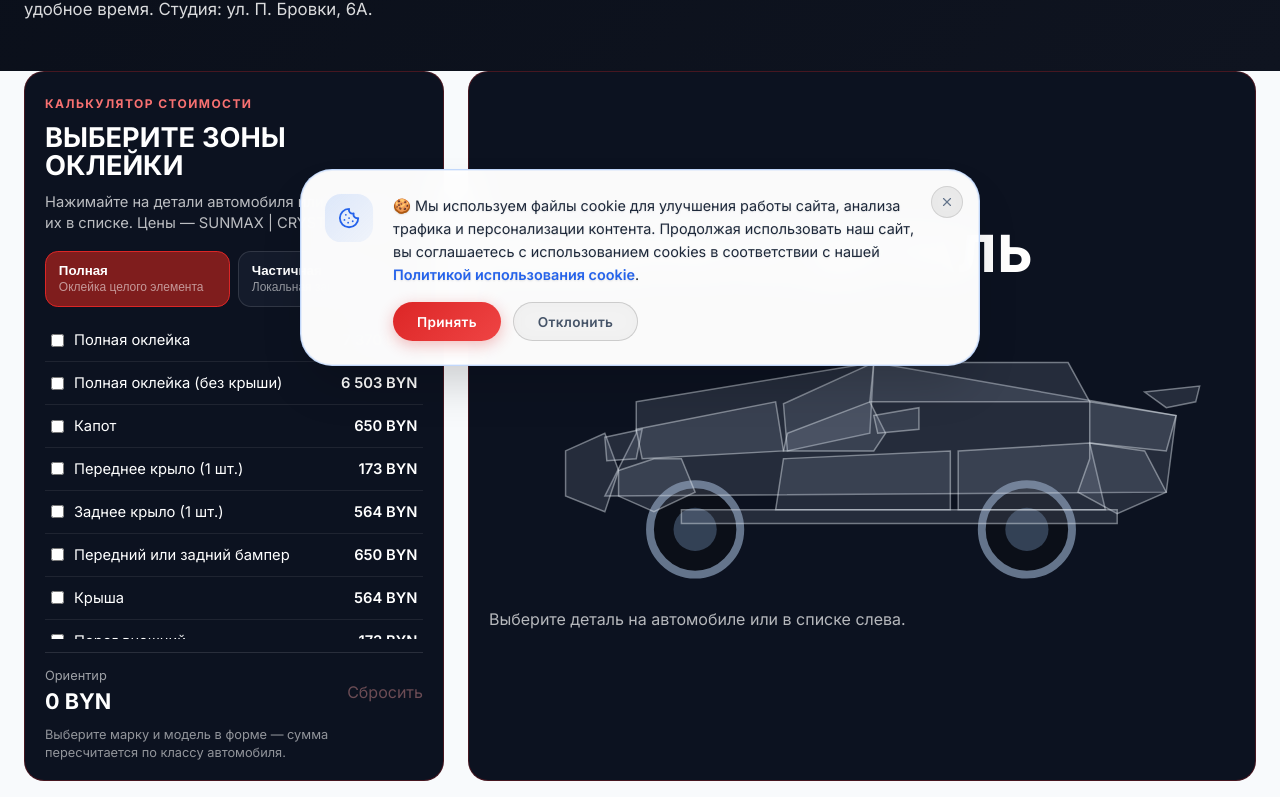
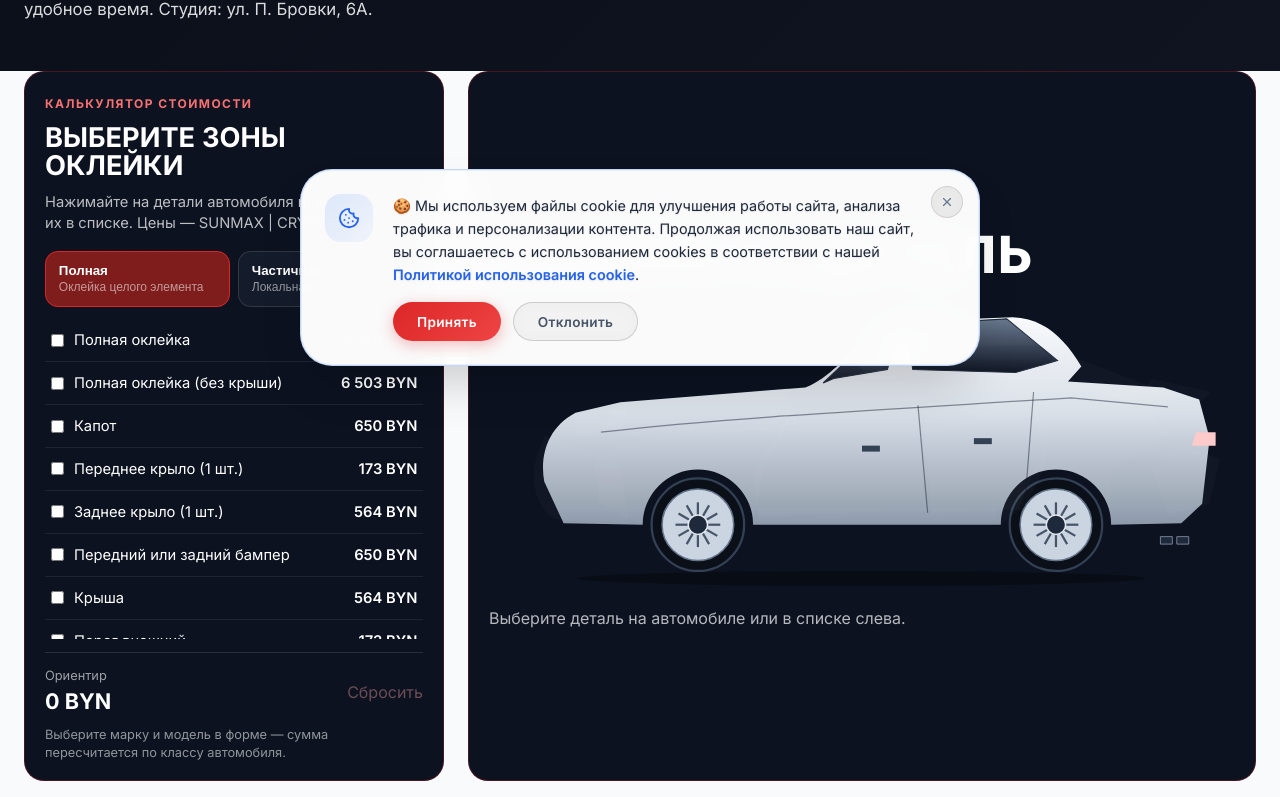
Before and after one commit to MartaNS09/ambadetail, a Next.js app: page /zapisatsya in a window 1280 px wide. Shown: the part 402-1199 px from the top of the page. Built offline with nearby package versions, Linux system fonts and the light colour scheme.

Commit message:
Запись: схема седана в калькуляторе оклейки вместо условного силуэта.
Co-authored-by: Cursor <cursoragent@cursor.com>

```diff
--- a/src/app/zapisatsya/WrappingCalculator.scss
+++ b/src/app/zapisatsya/WrappingCalculator.scss
@@ -181,14 +181,65 @@
   height: auto;
 }
 
-.wrap-car__wheel {
+.wrap-car__static {
+  pointer-events: none;
+}
+
+.wrap-car__shadow {
+  fill: rgba(0, 0, 0, 0.35);
+}
+
+.wrap-car__paint {
+  fill: url("#wrap-paint");
+}
+
+.wrap-car__glass {
+  fill: url("#wrap-glass");
+  stroke: #1e293b;
+  stroke-width: 1.5;
+}
+
+.wrap-car__tire {
   fill: #0b0f18;
+  stroke: #334155;
+  stroke-width: 3;
+}
+
+.wrap-car__rim {
+  fill: #cbd5e1;
   stroke: #64748b;
-  stroke-width: 8;
+  stroke-width: 2;
+}
+
+.wrap-car__spoke {
+  stroke: #475569;
+  stroke-width: 3;
 }
 
 .wrap-car__hub {
+  fill: #1e293b;
+  stroke: #e2e8f0;
+  stroke-width: 2;
+}
+
+.wrap-car__line {
+  fill: none;
+  stroke: rgba(15, 23, 42, 0.45);
+  stroke-width: 1.6;
+}
+
+.wrap-car__handle {
   fill: #334155;
+}
+
+.wrap-car__lamp {
+  fill: #fecaca;
+}
+
+.wrap-car__exhaust {
+  fill: #1e293b;
+  stroke: #94a3b8;
+  stroke-width: 1;
 }
 
 .wrap-car--body .wrap-car__zone {
@@ -197,9 +248,9 @@
 }
 
 .wrap-car__zone {
-  fill: rgba(148, 163, 184, 0.18);
-  stroke: rgba(226, 232, 240, 0.45);
-  stroke-width: 1.5;
+  fill: rgba(255, 255, 255, 0.02);
+  stroke: transparent;
+  stroke-width: 1.4;
   cursor: pointer;
   transition: fill 0.15s ease;
 }
@@ -210,7 +261,7 @@
 }
 
 .wrap-car__zone--active {
-  fill: rgba(220, 38, 38, 0.75);
+  fill: rgba(220, 38, 38, 0.72);
   stroke: #fecaca;
 }
 
--- a/src/app/zapisatsya/WrappingCalculator.tsx
+++ b/src/app/zapisatsya/WrappingCalculator.tsx
@@ -16,6 +16,34 @@ function zoneClass(zone: WrapZoneId, active: WrapZoneId | null, selected: Set<Wr
   if (active === zone) return "wrap-car__zone wrap-car__zone--active";
   if (selected.has(zone)) return "wrap-car__zone wrap-car__zone--on";
   return "wrap-car__zone";
+}
+
+function Wheel({ cx, cy }: { cx: number; cy: number }) {
+  const spokes = Array.from({ length: 12 }, (_, index) => {
+    const angle = (index / 12) * Math.PI * 2 - Math.PI / 2;
+    return {
+      x2: cx + Math.cos(angle) * 30,
+      y2: cy + Math.sin(angle) * 30,
+    };
+  });
+
+  return (
+    <g className="wrap-car__static">
+      <circle cx={cx} cy={cy} r="62" className="wrap-car__tire" />
+      <circle cx={cx} cy={cy} r="48" className="wrap-car__rim" />
+      {spokes.map((spoke, index) => (
+        <line
+          key={index}
+          x1={cx}
+          y1={cy}
+          x2={spoke.x2}
+          y2={spoke.y2}
+          className="wrap-car__spoke"
+        />
+      ))}
+      <circle cx={cx} cy={cy} r="13" className="wrap-car__hub" />
+    </g>
+  );
 }
 
 export default function WrappingCalculator({
@@ -147,90 +175,135 @@ export default function WrappingCalculator({
               ? "wrap-car wrap-car--body"
               : "wrap-car"
           }
-          viewBox="0 0 760 320"
+          viewBox="0 0 1000 420"
           role="img"
-          aria-label="Схема кузова"
+          aria-label="Седан, вид сбоку"
         >
-          <ellipse cx="210" cy="248" rx="46" ry="46" className="wrap-car__wheel" />
-          <ellipse cx="548" cy="248" rx="46" ry="46" className="wrap-car__wheel" />
-          <ellipse cx="210" cy="248" rx="22" ry="22" className="wrap-car__hub" />
-          <ellipse cx="548" cy="248" rx="22" ry="22" className="wrap-car__hub" />
+          <defs>
+            <linearGradient id="wrap-paint" x1="0" y1="0" x2="0" y2="1">
+              <stop offset="0%" stopColor="#f8fafc" />
+              <stop offset="46%" stopColor="#d7dee7" />
+              <stop offset="100%" stopColor="#8b97a8" />
+            </linearGradient>
+            <linearGradient id="wrap-glass" x1="0" y1="0" x2="0" y2="1">
+              <stop offset="0%" stopColor="#64748b" />
+              <stop offset="100%" stopColor="#0b1220" />
+            </linearGradient>
+          </defs>
+
+          <ellipse cx="500" cy="392" rx="380" ry="10" className="wrap-car__shadow" />
+
+          <path
+            className="wrap-car__paint"
+            d="M100 318 L74 262 C68 228 78 190 116 170 L176 156 L424 136 C456 124 478 94 514 64 L546 48 L702 42 C744 44 770 68 794 108 L776 128 L904 136 L952 152 L966 204 L956 292 L928 318 L834 320 A74 74 0 0 0 686 320 L354 320 A74 74 0 0 0 206 320 L100 318 Z"
+          />
+
+          <path
+            className="wrap-car__glass"
+            d="M448 130 L520 62 L552 48 L534 112 L462 124 Z"
+          />
+          <path
+            className="wrap-car__glass"
+            d="M560 52 L694 44 L762 100 L706 116 L568 112 Z"
+          />
+
+          <Wheel cx={280} cy={320} />
+          <Wheel cx={760} cy={320} />
 
           <path
             className={zoneClass("body", activeZone, selectedZones)}
-            d="M150 118 L392 78 L700 132 L690 210 L118 214 L150 150 Z"
+            d="M100 318 L74 262 C68 228 78 190 116 170 L176 156 L424 136 C456 124 478 94 514 64 L546 48 L702 42 C744 44 770 68 794 108 L776 128 L904 136 L952 152 L966 204 L956 292 L928 318 L834 320 A74 74 0 0 0 686 320 L354 320 A74 74 0 0 0 206 320 L100 318 Z"
             onClick={() => toggleZone("body")}
           />
           <path
             className={zoneClass("bumper", activeZone, selectedZones)}
-            d="M78 168 L118 150 L132 188 L118 230 L78 214 Z"
+            d="M70 214 C52 246 58 292 86 312 L188 318 L176 236 C140 222 100 210 74 200 Z"
+            onClick={() => toggleZone("bumper")}
+          />
+          <path
+            className={zoneClass("bumper", activeZone, selectedZones)}
+            d="M922 210 L980 232 L966 292 L910 308 L888 246 Z"
             onClick={() => toggleZone("bumper")}
           />
           <path
             className={zoneClass("light", activeZone, selectedZones)}
-            d="M118 154 L156 146 L150 176 L120 178 Z"
+            d="M112 172 L188 160 L178 196 L118 204 Z"
             onClick={() => toggleZone("light")}
           />
           <path
             className={zoneClass("hood", activeZone, selectedZones)}
-            d="M150 146 L292 118 L300 168 L156 176 Z"
+            d="M156 188 L168 158 L400 136 L414 186 L210 208 Z"
             onClick={() => toggleZone("hood")}
           />
           <path
             className={zoneClass("fenderFront", activeZone, selectedZones)}
-            d="M132 188 L168 176 L196 176 L210 210 L168 230 L132 214 Z"
+            d="M176 210 L400 184 L368 248 L354 320 A74 74 0 0 0 206 320 L148 292 L140 236 Z"
             onClick={() => toggleZone("fenderFront")}
           />
           <path
             className={zoneClass("glass", activeZone, selectedZones)}
-            d="M300 120 L392 78 L388 150 L304 168 Z"
+            d="M448 130 L520 62 L552 48 L534 112 L462 124 Z"
             onClick={() => toggleZone("glass")}
           />
           <path
             className={zoneClass("roof", activeZone, selectedZones)}
-            d="M392 78 L590 78 L612 118 L388 118 Z"
+            d="M530 52 L720 44 L752 78 L548 84 Z"
             onClick={() => toggleZone("roof")}
           />
           <path
             className={zoneClass("pillar", activeZone, selectedZones)}
-            d="M388 118 L404 150 L392 168 L300 168 L304 150 Z"
+            d="M506 68 L540 52 L528 116 L494 110 Z"
             onClick={() => toggleZone("pillar")}
           />
           <path
             className={zoneClass("door", activeZone, selectedZones)}
-            d="M300 176 L470 168 L470 228 L292 228 Z"
+            d="M400 176 L575 160 L588 300 L360 308 L354 250 L392 190 Z"
             onClick={() => toggleZone("door")}
           />
           <path
             className={zoneClass("door", activeZone, selectedZones)}
-            d="M478 168 L612 160 L628 228 L478 228 Z"
+            d="M582 158 L730 140 L748 236 L718 300 L592 304 Z"
             onClick={() => toggleZone("door")}
           />
           <path
             className={zoneClass("mirror", activeZone, selectedZones)}
-            d="M392 132 L438 124 L438 146 L396 150 Z"
+            d="M498 108 L564 92 L570 118 L508 128 Z"
             onClick={() => toggleZone("mirror")}
           />
           <path
             className={zoneClass("fenderRear", activeZone, selectedZones)}
-            d="M612 160 L668 168 L690 210 L640 232 L600 210 L612 176 Z"
+            d="M730 156 L860 140 L910 198 L834 248 L834 320 A74 74 0 0 0 686 320 L710 300 L742 220 Z"
             onClick={() => toggleZone("fenderRear")}
           />
           <path
             className={zoneClass("trunk", activeZone, selectedZones)}
-            d="M612 118 L700 132 L690 168 L612 160 Z"
+            d="M760 86 L922 148 L892 170 L748 116 Z"
             onClick={() => toggleZone("trunk")}
           />
           <path
             className={zoneClass("spoiler", activeZone, selectedZones)}
-            d="M668 108 L724 102 L720 118 L690 124 Z"
+            d="M888 124 L968 142 L954 156 L878 140 Z"
             onClick={() => toggleZone("spoiler")}
           />
           <path
             className={zoneClass("sill", activeZone, selectedZones)}
-            d="M196 228 L640 228 L640 242 L196 242 Z"
+            d="M360 298 L680 298 L680 316 L360 316 Z"
             onClick={() => toggleZone("sill")}
           />
+
+          <g className="wrap-car__static">
+            <path
+              className="wrap-car__line"
+              d="M150 196 C320 176 560 164 780 150 L910 162"
+            />
+            <path className="wrap-car__line" d="M575 160 L588 304" />
+            <path className="wrap-car__line" d="M730 142 L718 296" />
+            <path className="wrap-car__handle" d="M500 214 h24 v8 h-24 Z" />
+            <path className="wrap-car__handle" d="M650 204 h24 v8 h-24 Z" />
+            <path className="wrap-car__lamp" d="M948 196 h26 v18 h-32 Z" />
+            <path className="wrap-car__exhaust" d="M900 336 h16 v10 h-16 Z" />
+            <path className="wrap-car__exhaust" d="M922 336 h16 v10 h-16 Z" />
+          </g>
         </svg>
         <p className="wrap-calc__stage-hint">
           {preview
```
